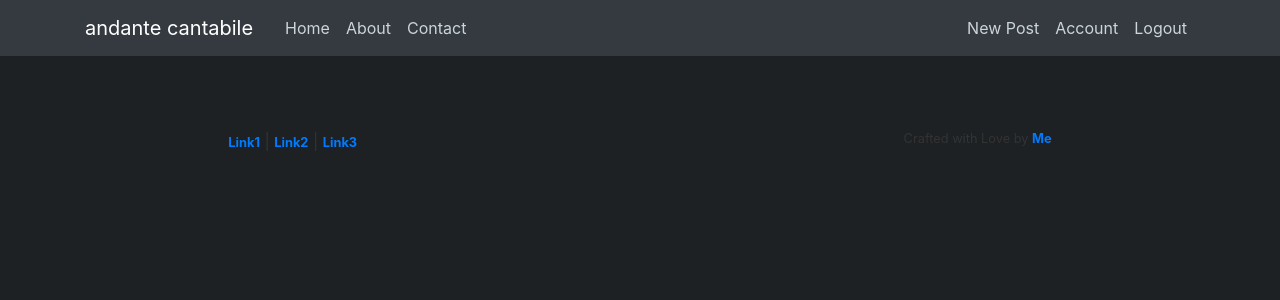
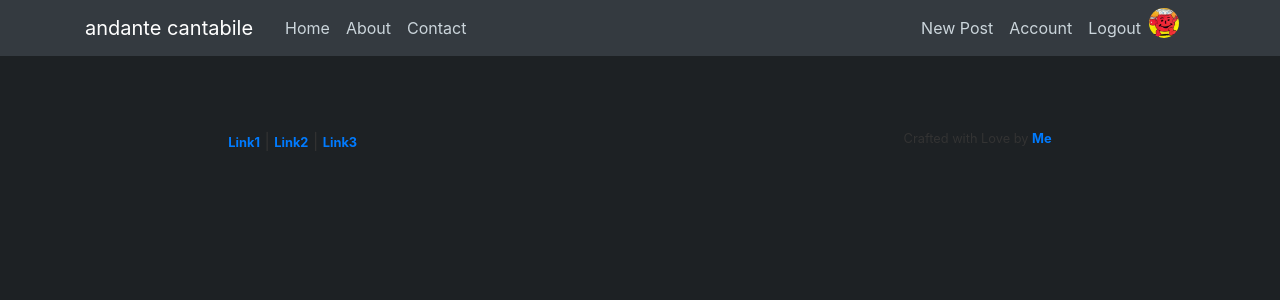
Before and after one commit to silaspath/lightning_flask, a Flask app: page / in a window 1280 px wide. Shown: the top 300 px of the page. Run offline with Flask 2, Linux system fonts and the light colour scheme; the visitor is signed in with stand-in values (Sample User, id 1); data comes from the database, SQL or seed files in the repository; data that the repository does not hold is empty; parts of the project's set-up code (start-up, migrations or seed data) failed here and were passed over; some libraries are stand-ins or nearby versions.

Commit message:
change layout and main route to have the current user.  import current user and url_for into main route

```diff
--- a/lightning_flask/main/routes.py
+++ b/lightning_flask/main/routes.py
@@ -1,4 +1,5 @@
-from flask import render_template, request, Blueprint
+from flask import render_template, request, Blueprint, url_for
+from flask_login import current_user
 
 from lightning_flask.models import Post
 
@@ -11,7 +12,9 @@ main = Blueprint('main', __name__)
 def home():  # AKA view function
     page = request.args.get('page', 1, type=int)  # by default, add a query parameter to this route. It's default value is 1
     posts = Post.query.order_by(Post.date_posted.desc()).paginate(page=page, per_page=7)
-    return render_template('home.html', posts=posts)
+    if current_user:
+        image_file = url_for('static', filename='profile_pics/' + current_user.image_file)
+    return render_template('home.html', posts=posts, image_file=image_file)
 
 @main.route("/about")
 def about():
--- a/lightning_flask/static/main.css
+++ b/lightning_flask/static/main.css
@@ -29,6 +29,12 @@ p {
   font-weight: 500;
 }
 
+.nav-img {
+  height: 65px;
+  width: 65px;
+  margin-right: 16px;
+}
+
 .content-section {
   background: #212529;
   padding: 10px 20px;
@@ -51,9 +57,10 @@ a.article-title:hover {
 }
 
 .article-img {
-  height: 65px;
-  width: 65px;
+  height: 30px;
+  width: 30px;
   margin-right: 16px;
+  border-radius: 50%;
 }
 
 .article-metadata {
--- a/lightning_flask/templates/layout.html
+++ b/lightning_flask/templates/layout.html
@@ -37,6 +37,7 @@
                 <a class="nav-item nav-link" href="{{ url_for('posts.new_post') }}">New Post</a>
                 <a class="nav-item nav-link" href="{{ url_for('users.account') }}">Account</a>
                 <a class="nav-item nav-link" href="{{ url_for('users.logout') }}">Logout</a>
+                <img class="article-img" src="{{ image_file }}">
               {% else %}
                 <a class="nav-item nav-link" href="{{ url_for('users.login') }}">Login</a>
                 <!--<a class="nav-item nav-link" href="{{ url_for('users.register') }}">Register</a>-->
```
